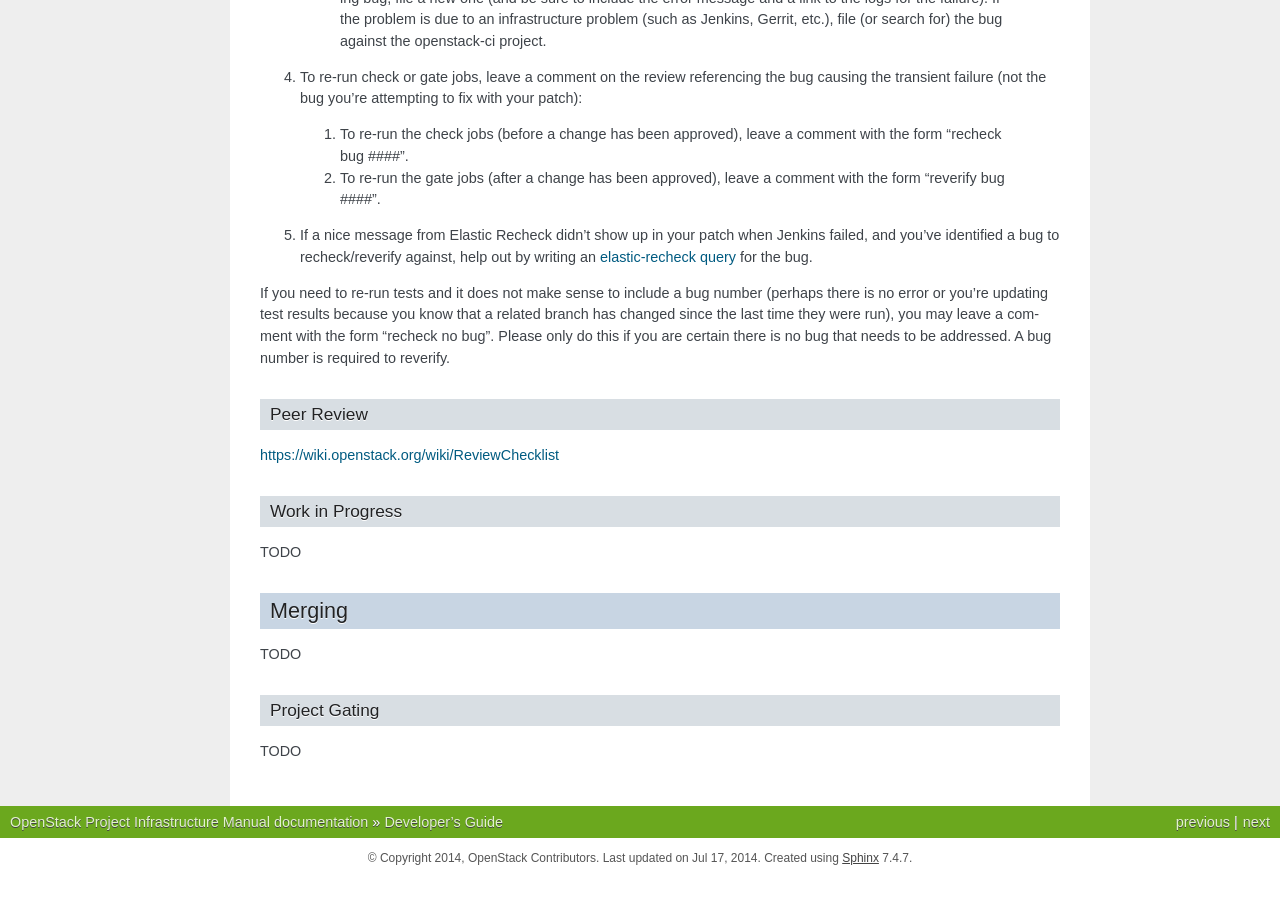
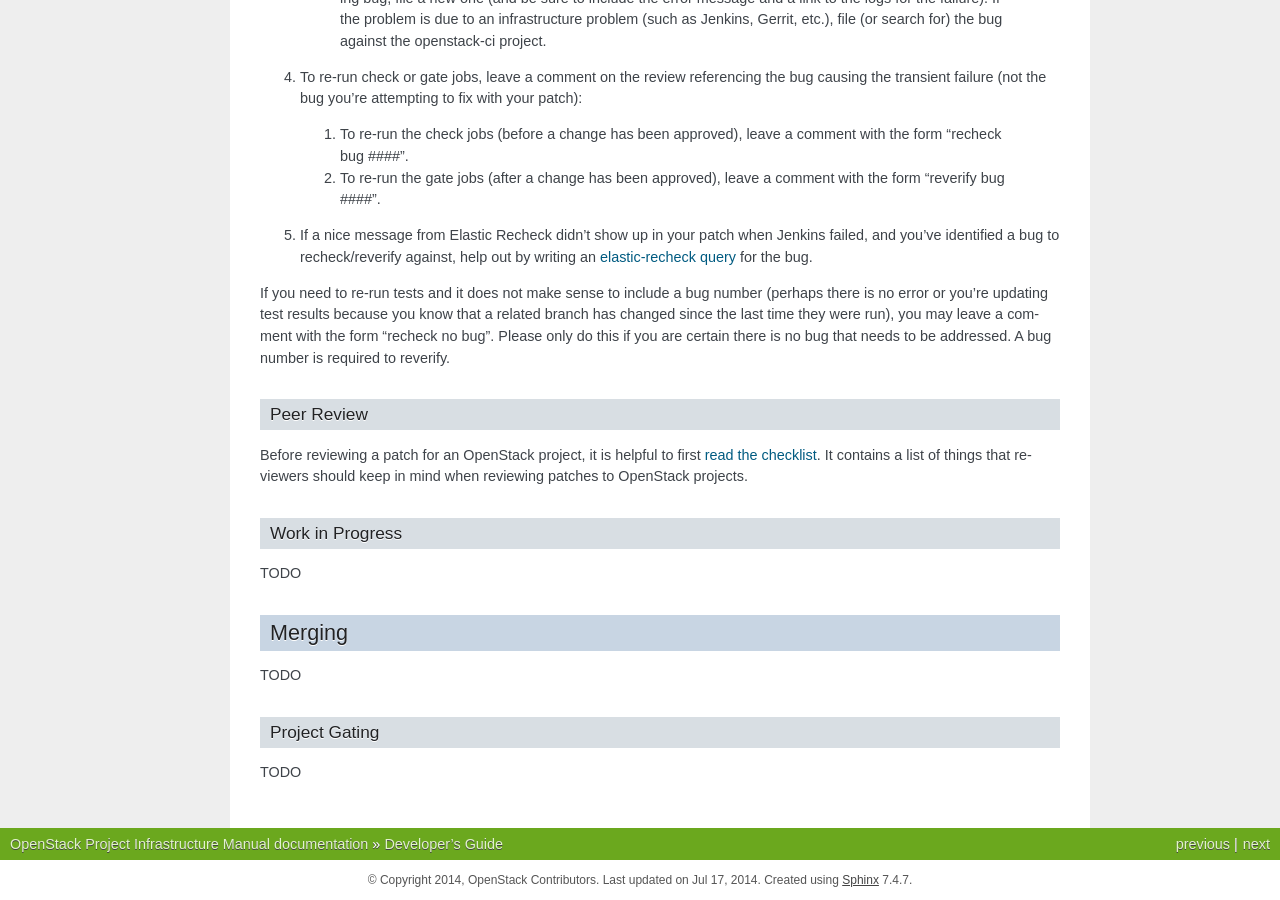
Before and after one commit to openstack-archive/infra-manual, a Sphinx documentation site: the page built from doc/source/developers.rst, in a window 1280 px wide and 900 px high, scrolled down 6676 px. Built offline with Sphinx 7.4.7, drawn with Linux system fonts in a browser that asks for light colours; before the commit the page ends 7554 px from its top, so only the background shows below that.

Commit message:
Added some initial content in Peer Review before ReviewChecklist link
Change-Id: Ief370ee30efbfa1d7b0814cf23c094eb8e482f60

```diff
--- a/doc/source/developers.rst
+++ b/doc/source/developers.rst
@@ -386,8 +386,10 @@ If you need to re-run tests and it does not make sense to include a bug number (
 Peer Review
 -----------
 
-https://wiki.openstack.org/wiki/ReviewChecklist
-
+Before reviewing a patch for an OpenStack project, it is helpful to first
+`read the checklist <https://wiki.openstack.org/wiki/ReviewChecklist>`_.
+It contains a list of things that reviewers should keep in mind when
+reviewing patches to OpenStack projects.
 
 Work in Progress
 ----------------
```
